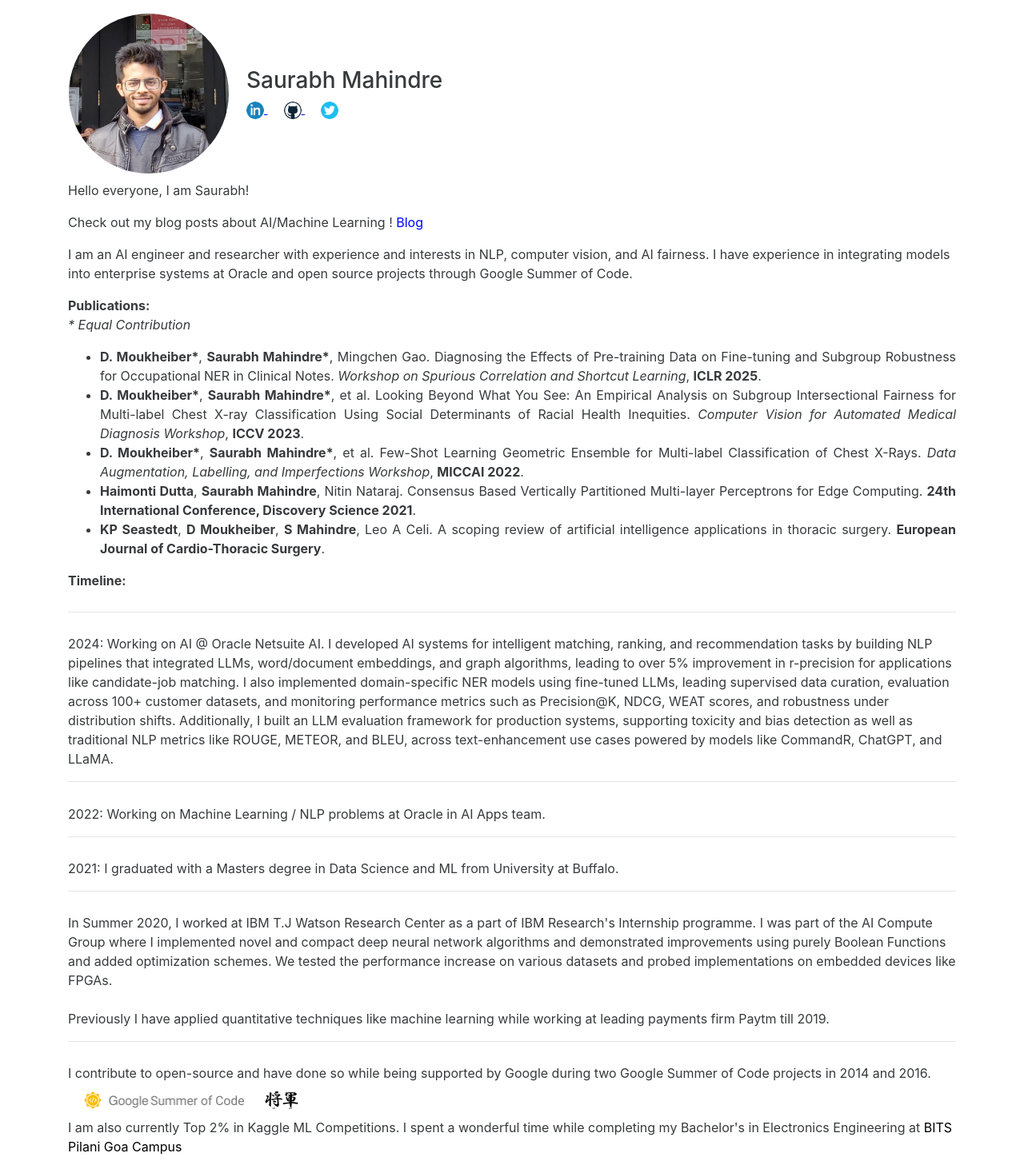
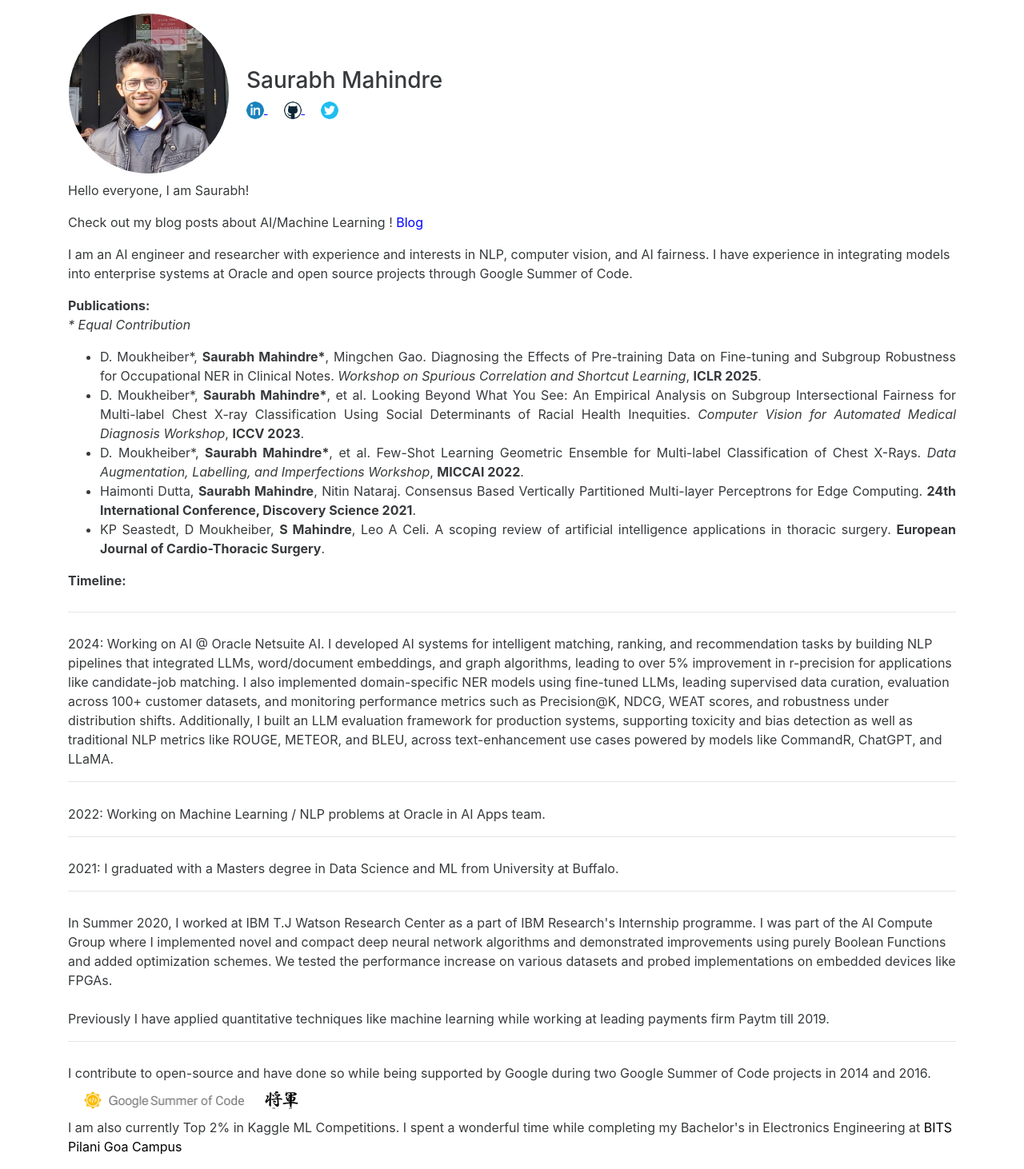
Before and after one commit to Saurabh7/Saurabh7.github.io, a Jekyll site: the page index.html, which Jekyll copies as it is, in a window 1280 px wide. Shown: the whole page at 80% size. Built offline with Jekyll 4.4.1, drawn with Linux system fonts in a browser that asks for light colours.

Commit message:
bold names

```diff
--- a/index.html
+++ b/index.html
@@ -95,27 +95,27 @@ I am an AI engineer and researcher with experience and interests in NLP, compute
   <p><em>* Equal Contribution</em></p>
   <ul style="text-align: justify;">
     <li>
-      <strong>D. Moukheiber*</strong>, <strong>Saurabh Mahindre*</strong>, Mingchen Gao.
+      D. Moukheiber*, <strong>Saurabh Mahindre*</strong>, Mingchen Gao.
       Diagnosing the Effects of Pre-training Data on Fine-tuning and Subgroup Robustness for Occupational NER in Clinical Notes.
       <em>Workshop on Spurious Correlation and Shortcut Learning</em>, <strong>ICLR 2025</strong>.
     </li>
     <li>
-      <strong>D. Moukheiber*</strong>, <strong>Saurabh Mahindre*</strong>, et al.
+      D. Moukheiber*, <strong>Saurabh Mahindre*</strong>, et al.
       Looking Beyond What You See: An Empirical Analysis on Subgroup Intersectional Fairness for Multi-label Chest X-ray Classification Using Social Determinants of Racial Health Inequities.
       <em>Computer Vision for Automated Medical Diagnosis Workshop</em>, <strong>ICCV 2023</strong>.
     </li>
     <li>
-      <strong>D. Moukheiber*</strong>, <strong>Saurabh Mahindre*</strong>, et al.
+      D. Moukheiber*, <strong>Saurabh Mahindre*</strong>, et al.
       Few-Shot Learning Geometric Ensemble for Multi-label Classification of Chest X-Rays.
       <em>Data Augmentation, Labelling, and Imperfections Workshop</em>, <strong>MICCAI 2022</strong>.
     </li>
     <li>
-      <strong>Haimonti Dutta</strong>, <strong>Saurabh Mahindre</strong>, Nitin Nataraj.
+      Haimonti Dutta, <strong>Saurabh Mahindre</strong>, Nitin Nataraj.
       Consensus Based Vertically Partitioned Multi-layer Perceptrons for Edge Computing.
       <strong>24th International Conference, Discovery Science 2021</strong>.
     </li>
     <li>
-      <strong>KP Seastedt</strong>, <strong>D Moukheiber</strong>, <strong>S Mahindre</strong>, Leo A Celi.
+      KP Seastedt, D Moukheiber, <strong>S Mahindre</strong>, Leo A Celi.
       A scoping review of artificial intelligence applications in thoracic surgery.
       <strong>European Journal of Cardio-Thoracic Surgery</strong>.
     </li>
```
